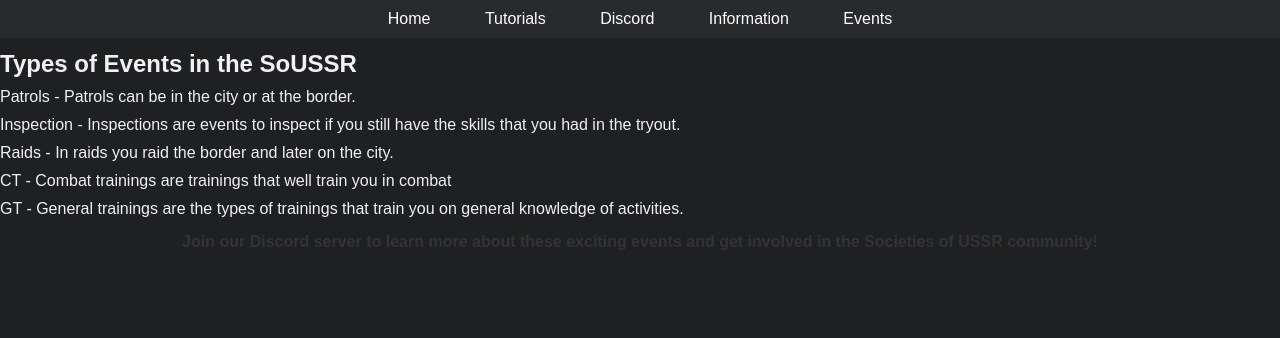
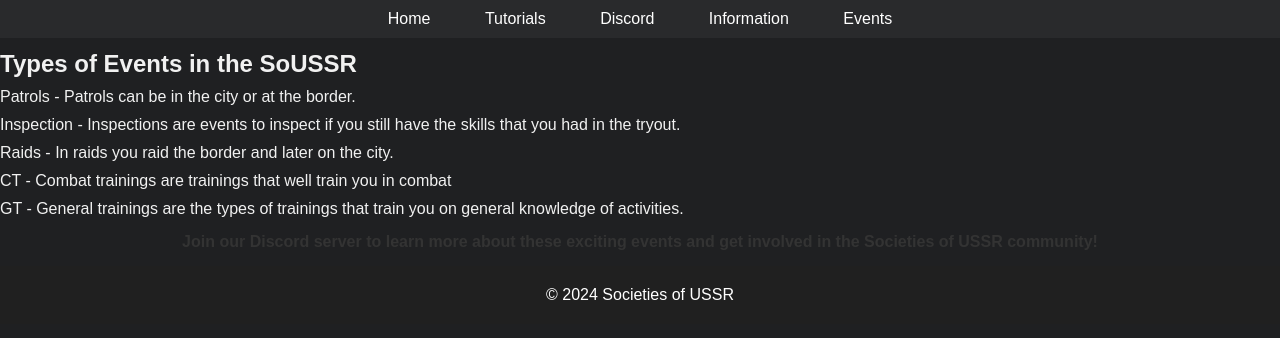
Before and after one commit to renisking12345a/Society-of-USSR, a plain HTML site: page Events.html in a window 1280 px wide. Drawn offline with Linux system fonts and the light colour scheme.

Commit message:
Events_.html

```diff
--- a/Events.html
+++ b/Events.html
@@ -27,5 +27,9 @@
     <li>GT - General trainings are the types of trainings that train you on general knowledge of activities.</li>
   </ul>
   <p class="join-message">Join our Discord server to learn more about these exciting events and get involved in the Societies of USSR community!</p>
+  <footer style="background-color: #202020; color: #fff; padding: 10px 0; text-align: center;">
+    <p>&copy; 2024 Societies of USSR</p>
+  </footer>
+  <script src="script.js"></script>
 </body>
 </html>
```
